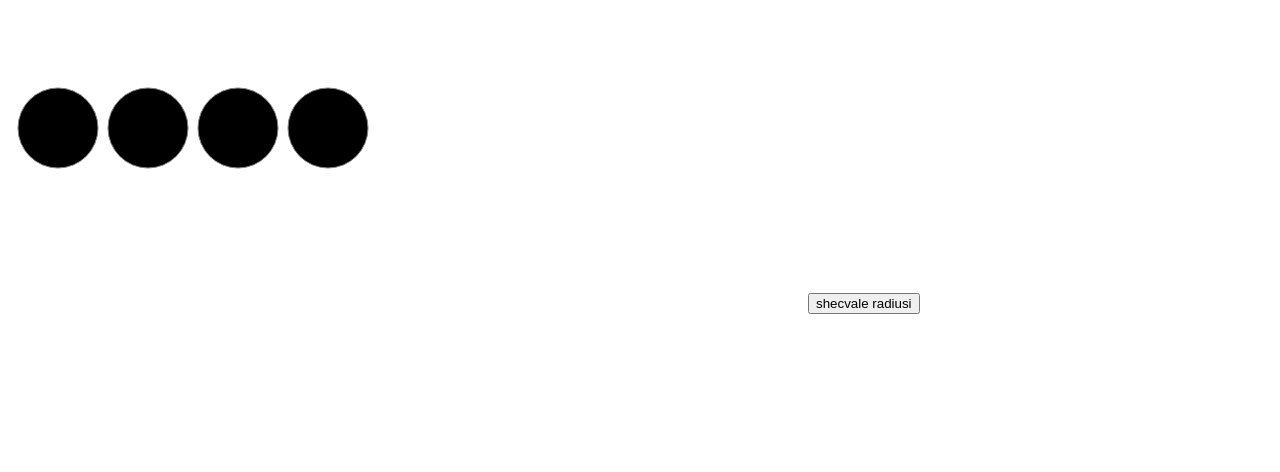
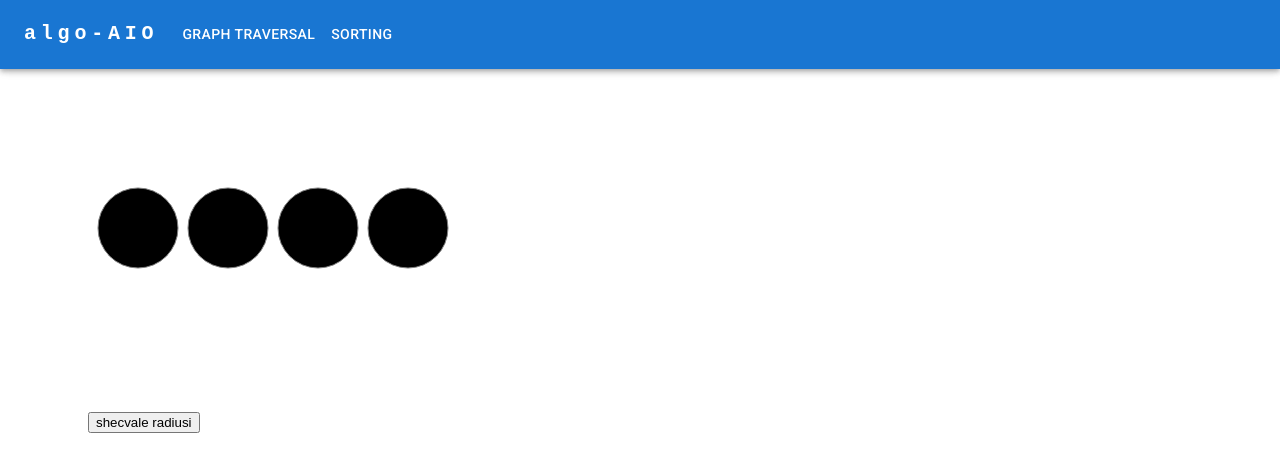
Before and after one commit to SpLiYvIiI/algo-aio, a React (Create React App) app: page / in a window 1280 px wide. Shown: the top 472 px of the page. Built offline with nearby package versions, Linux system fonts and the light colour scheme.

Commit message:
init some things

```diff
--- a/package.json
+++ b/package.json
@@ -3,6 +3,10 @@
   "version": "0.1.0",
   "private": true,
   "dependencies": {
+    "@emotion/react": "^11.9.0",
+    "@emotion/styled": "^11.8.1",
+    "@mui/icons-material": "^5.8.0",
+    "@mui/material": "^5.8.1",
     "@testing-library/jest-dom": "^5.16.4",
     "@testing-library/react": "^13.1.1",
     "@testing-library/user-event": "^13.5.0",
--- a/public/index.html
+++ b/public/index.html
@@ -1,43 +1,18 @@
 <!DOCTYPE html>
-<html lang="en">
+<html lang='en'>
   <head>
-    <meta charset="utf-8" />
-    <link rel="icon" href="%PUBLIC_URL%/favicon.ico" />
-    <meta name="viewport" content="width=device-width, initial-scale=1" />
-    <meta name="theme-color" content="#000000" />
-    <meta
-      name="description"
-      content="Web site created using create-react-app"
+    <title>AlgoAIO</title>
+    <link
+      rel="stylesheet"
+      href="https://fonts.googleapis.com/css?family=Roboto:300,400,500,700&display=swap"
     />
-    <link rel="apple-touch-icon" href="%PUBLIC_URL%/logo192.png" />
-    <!--
-      manifest.json provides metadata used when your web app is installed on a
-      user's mobile device or desktop. See https://developers.google.com/web/fundamentals/web-app-manifest/
-    -->
-    <link rel="manifest" href="%PUBLIC_URL%/manifest.json" />
-    <!--
-      Notice the use of %PUBLIC_URL% in the tags above.
-      It will be replaced with the URL of the `public` folder during the build.
-      Only files inside the `public` folder can be referenced from the HTML.
-
-      Unlike "/favicon.ico" or "favicon.ico", "%PUBLIC_URL%/favicon.ico" will
-      work correctly both with client-side routing and a non-root public URL.
-      Learn how to configure a non-root public URL by running `npm run build`.
-    -->
-    <title>React App</title>
+    <link
+      rel="stylesheet"
+      href="https://fonts.googleapis.com/icon?family=Material+Icons"
+    />
   </head>
   <body>
-    <noscript>You need to enable JavaScript to run this app.</noscript>
+    <noscript>Enable Javascript</noscript>
     <div id="root"></div>
-    <!--
-      This HTML file is a template.
-      If you open it directly in the browser, you will see an empty page.
-
-      You can add webfonts, meta tags, or analytics to this file.
-      The build step will place the bundled scripts into the <body> tag.
-
-      To begin the development, run `npm start` or `yarn start`.
-      To create a production bundle, use `npm run build` or `yarn build`.
-    -->
   </body>
 </html>
--- a/src/App.jsx
+++ /dev/null
@@ -1,12 +0,0 @@
-import { React } from 'react';
-import Main from './components/Main';
-
-const App = () => {
-  return (
-    <div>
-      <Main/>
-    </div>
-  );
-};
-
-export default App;
--- a/src/components/Circles.jsx
+++ b/src/components/D3/Circles.jsx
@@ -1,10 +1,10 @@
 import React, { useEffect, useRef } from 'react';
 import * as d3 from 'd3';
+import Container from '@mui/material/Container';
 
 const Node = ({ data, changeRacxa }) => {
   const racxa = useRef()
   useEffect(()=>{
-      console.log("sadas");
 
       const svg = d3.select(racxa.current)
       svg
@@ -26,19 +26,20 @@
     [data])
 
   return (
-    <div>
+    <Container fixed>
      <svg
       ref={racxa}
       style={{
         height: 300,
-        width: 800,
+        paddingTop: 100,
+        width: 1000,
         marginRight: '0px',
         marginLeft: '0px',
       }}
       >
      </svg>
       <button onClick={()=> changeRacxa()}>shecvale radiusi</button>
-      </div>
+    </Container>
   );
 };
 
--- a/src/components/Main.jsx
+++ b/src/components/Main.jsx
@@ -1,5 +1,7 @@
-import React, { useState } from 'react';
-import BarChart from './Circles';
+import React, {useState} from 'react';
+import NavigationBar from './NavigationBar';
+import Container from '@mui/material/Container';
+import Circles from './D3/Circles';
 
 const Main = () => {
   const [data,setData] = useState([{radius: 40},{radius: 40},{radius: 40},{radius: 40}])
@@ -13,12 +15,12 @@
     setData(newRadius)
   }
 
+
   return (
-    <div className="App">
-      <header className="App-header">
-        <BarChart data={data}  changeRacxa={changeRacxa}/>
-      </header>
-    </div>
+    <Container>
+      <NavigationBar/>
+      <Circles data={data} changeRacxa={changeRacxa}/>
+    </Container>
   );
 };
 
--- /dev/null
+++ b/src/components/NavigationBar/index.jsx
@@ -0,0 +1,118 @@
+import * as React from 'react';
+import AppBar from '@mui/material/AppBar';
+import Box from '@mui/material/Box';
+import Toolbar from '@mui/material/Toolbar';
+import IconButton from '@mui/material/IconButton';
+import Typography from '@mui/material/Typography';
+import Menu from '@mui/material/Menu';
+import MenuIcon from '@mui/icons-material/Menu';
+import Container from '@mui/material/Container';
+import Button from '@mui/material/Button';
+import MenuItem from '@mui/material/MenuItem';
+
+const pages = ['Graph traversal', 'Sorting'];
+
+const NavigationBar = () => {
+  const [anchorElNav, setAnchorElNav] = React.useState(null);
+
+  const handleOpenNavMenu = (event) => {
+    setAnchorElNav(event.currentTarget);
+  };
+
+  const handleCloseNavMenu = () => {
+    setAnchorElNav(null);
+  };
+
+  return (
+    <AppBar>
+      <Container maxWidth="xl">
+        <Toolbar disableGutters>
+          <Typography
+            variant="h6"
+            noWrap
+            component="a"
+            href="/"
+            sx={{
+              mr: 2,
+              display: { xs: 'none', md: 'flex' },
+              fontFamily: 'monospace',
+              fontWeight: 700,
+              letterSpacing: '.3rem',
+              color: 'inherit',
+              textDecoration: 'none',
+            }}
+          >
+            algo-AIO
+          </Typography>
+
+          <Box sx={{ flexGrow: 1, display: { xs: 'flex', md: 'none' } }}>
+            <IconButton
+              size="large"
+              aria-label="account of current user"
+              aria-controls="menu-appbar"
+              aria-haspopup="true"
+              onClick={handleOpenNavMenu}
+              color="inherit"
+            >
+              <MenuIcon />
+            </IconButton>
+            <Menu
+              id="menu-appbar"
+              anchorEl={anchorElNav}
+              anchorOrigin={{
+                vertical: 'bottom',
+                horizontal: 'left',
+              }}
+              keepMounted
+              transformOrigin={{
+                vertical: 'top',
+                horizontal: 'left',
+              }}
+              open={Boolean(anchorElNav)}
+              onClose={handleCloseNavMenu}
+              sx={{
+                display: { xs: 'block', md: 'none' },
+              }}
+            >
+              {pages.map((page) => (
+                <MenuItem key={page} onClick={handleCloseNavMenu}>
+                  <Typography textAlign="center">{page}</Typography>
+                </MenuItem>
+              ))}
+            </Menu>
+          </Box>
+          <Typography
+            variant="h5"
+            noWrap
+            component="a"
+            href=""
+            sx={{
+              mr: 2,
+              display: { xs: 'flex', md: 'none' },
+              flexGrow: 1,
+              fontFamily: 'monospace',
+              fontWeight: 700,
+              letterSpacing: '.3rem',
+              color: 'inherit',
+              textDecoration: 'none',
+            }}
+          >
+            algo-AIO
+          </Typography>
+          <Box sx={{ flexGrow: 1, display: { xs: 'none', md: 'flex' } }}>
+            {pages.map((page) => (
+              <Button
+                key={page}
+                onClick={handleCloseNavMenu}
+                sx={{ my: 2, color: 'white', display: 'block' }}
+              >
+                {page}
+              </Button>
+            ))}
+          </Box>
+        </Toolbar>
+      </Container>
+    </AppBar>
+  );
+};
+export default NavigationBar;
--- a/src/index.jsx
+++ b/src/index.jsx
@@ -1,6 +1,6 @@
 import React from 'react';
 import ReactDOM from 'react-dom/client';
-import App from './App';
+import Main from './components/Main';
 
 const root = ReactDOM.createRoot(document.getElementById('root'));
-root.render(<App />);
+root.render(<Main />);
```
Also changed, not shown: src/components/HomePage/index.jsx (added, +12 -0 lines).
